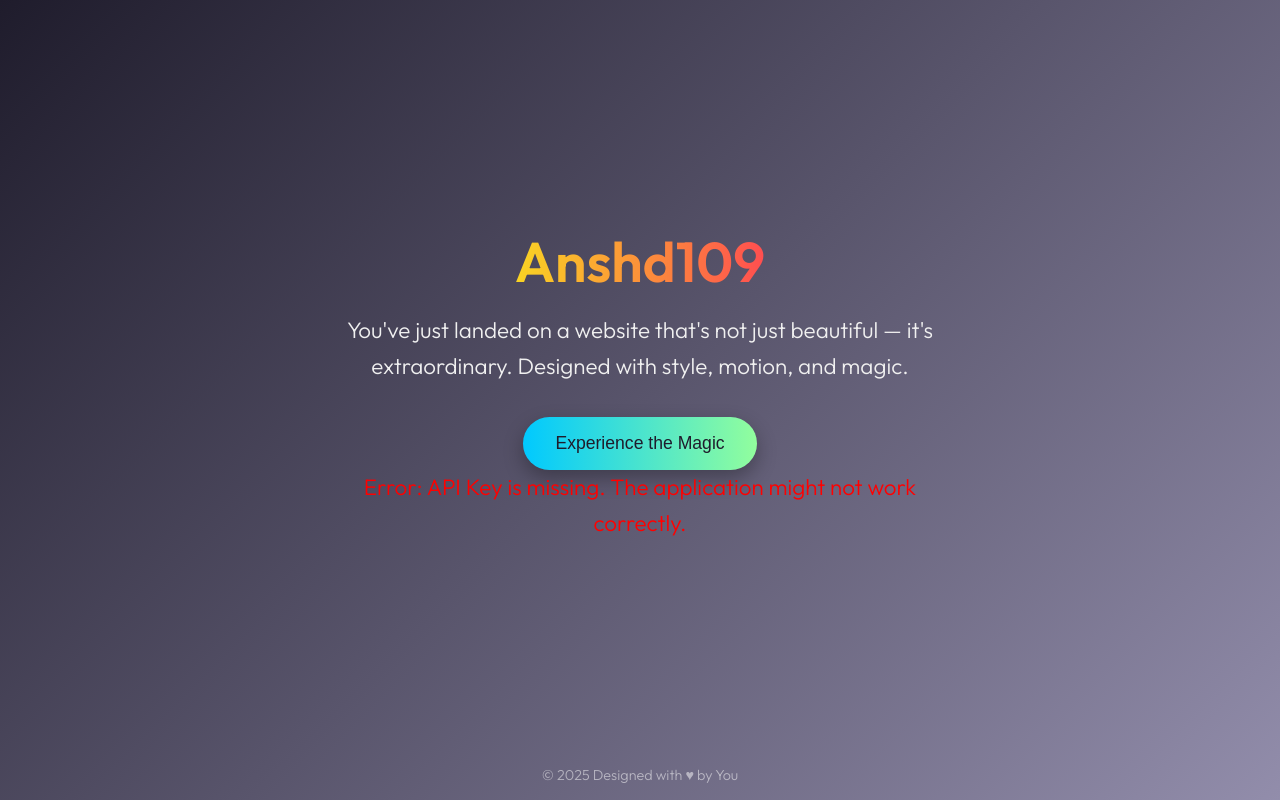
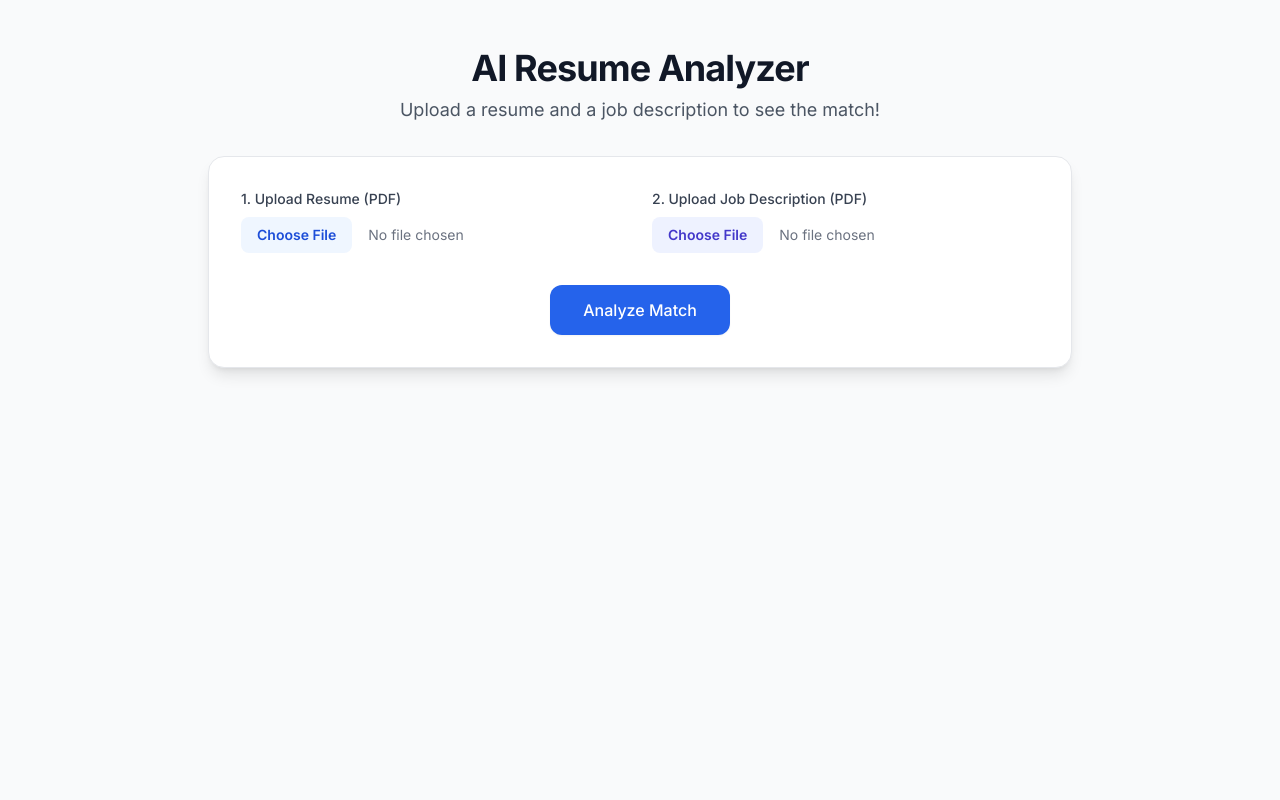
Before and after one commit to AnshD109/Portfolio, a Flask app: template templates/index.html in a window 1280 px wide. Run offline with Flask 3, Linux system fonts and the light colour scheme; the template is opened without the code that fills it, so the values that code supplies are empty; some libraries are stand-ins or nearby versions.

Commit message:
Update index.html

```diff
--- a/templates/index.html
+++ b/templates/index.html
@@ -1,108 +1,89 @@
 <!DOCTYPE html>
 <html lang="en">
 <head>
-  <meta charset="UTF-8" />
-  <meta name="viewport" content="width=device-width, initial-scale=1.0" />
-  <title>Next-Level Awesome Website</title>
-  <link href="https://fonts.googleapis.com/css2?family=Outfit:wght@300;600&display=swap" rel="stylesheet">
-  <style>
-    * {
-      box-sizing: border-box;
-      margin: 0;
-      padding: 0;
-    }
+    <meta charset="UTF-8">
+    <meta name="viewport" content="width=device-width, initial-scale=1.0">
+    <title>AI Resume Analyzer</title>
+    <!-- Using Tailwind CSS for modern styling -->
+    <script src="https://cdn.tailwindcss.com"></script>
+    <link rel="preconnect" href="https://fonts.googleapis.com">
+    <link rel="preconnect" href="https://fonts.gstatic.com" crossorigin>
+    <link href="https://fonts.googleapis.com/css2?family=Inter:wght@400;500;600;700&display=swap" rel="stylesheet">
+    <style>
+        body {
+            font-family: 'Inter', sans-serif;
+        }
+        /* Style for Markdown-like output */
+        .markdown-body h1, .markdown-body h2, .markdown-body h3, .markdown-body h4 { margin-top: 1.5rem; margin-bottom: 1rem; font-weight: 600; }
+        .markdown-body ul { list-style-type: disc; padding-left: 2rem; }
+        .markdown-body p { margin-bottom: 1rem; }
+        .markdown-body strong { font-weight: 600; }
+    </style>
+</head>
+<body class="bg-gray-50 text-gray-800">
 
-    body {
-      font-family: 'Outfit', sans-serif;
-      background: linear-gradient(135deg, #1f1c2c, #928dab);
-      color: #fff;
-      min-height: 100vh;
-      display: flex;
-      flex-direction: column;
-      align-items: center;
-      justify-content: center;
-      text-align: center;
-      padding: 2rem;
-      animation: fadeIn 2s ease-in-out;
-    }
+    <div class="container mx-auto max-w-4xl px-4 py-8 sm:py-12">
 
-    @keyframes fadeIn {
-      from { opacity: 0; transform: translateY(20px); }
-      to { opacity: 1; transform: translateY(0); }
-    }
+        <!-- Header -->
+        <header class="text-center mb-8">
+            <h1 class="text-4xl font-bold text-gray-900 tracking-tight">AI Resume Analyzer</h1>
+            <p class="mt-2 text-lg text-gray-600">Upload a resume and a job description to see the match!</p>
+        </header>
 
-    h1 {
-      font-size: 3.5rem;
-      background: linear-gradient(90deg, #f9d423, #ff4e50);
-      -webkit-background-clip: text;
-      -webkit-text-fill-color: transparent;
-      margin-bottom: 1rem;
-      font-weight: 600;
-    }
+        <!-- Upload Form -->
+        <div class="bg-white p-6 sm:p-8 rounded-2xl shadow-lg border border-gray-200">
+            <form action="/analyze" method="post" enctype="multipart/form-data">
+                <div class="grid grid-cols-1 md:grid-cols-2 gap-6">
+                    <!-- Resume Upload -->
+                    <div>
+                        <label for="resume" class="block text-sm font-medium text-gray-700 mb-2">1. Upload Resume (PDF)</label>
+                        <input type="file" name="resume" id="resume" required
+                               class="block w-full text-sm text-gray-500 file:mr-4 file:py-2 file:px-4 file:rounded-lg file:border-0 file:text-sm file:font-semibold file:bg-blue-50 file:text-blue-700 hover:file:bg-blue-100 transition-colors duration-200 cursor-pointer">
+                    </div>
+                    <!-- Job Description Upload -->
+                    <div>
+                        <label for="job_description" class="block text-sm font-medium text-gray-700 mb-2">2. Upload Job Description (PDF)</label>
+                        <input type="file" name="job_description" id="job_description" required
+                               class="block w-full text-sm text-gray-500 file:mr-4 file:py-2 file:px-4 file:rounded-lg file:border-0 file:text-sm file:font-semibold file:bg-indigo-50 file:text-indigo-700 hover:file:bg-indigo-100 transition-colors duration-200 cursor-pointer">
+                    </div>
+                </div>
+                <div class="mt-8 text-center">
+                    <button type="submit"
+                            class="w-full sm:w-auto inline-flex justify-center items-center px-8 py-3 border border-transparent text-base font-medium rounded-xl shadow-sm text-white bg-blue-600 hover:bg-blue-700 focus:outline-none focus:ring-2 focus:ring-offset-2 focus:ring-blue-500 transition-transform transform hover:scale-105">
+                        Analyze Match
+                    </button>
+                </div>
+            </form>
+        </div>
 
-    p {
-      font-size: 1.4rem;
-      color: #f0f0f0;
-      max-width: 600px;
-      margin-bottom: 2rem;
-      line-height: 1.6;
-    }
+        <!-- Flash Messages (for errors) -->
+        {% with messages = get_flashed_messages(with_categories=true) %}
+            {% if messages %}
+                <div class="mt-6">
+                {% for category, message in messages %}
+                    <div class="bg-red-100 border border-red-400 text-red-700 px-4 py-3 rounded-lg relative" role="alert">
+                        <strong class="font-bold">Error:</strong>
+                        <span class="block sm:inline">{{ message }}</span>
+                    </div>
+                {% endfor %}
+                </div>
+            {% endif %}
+        {% endwith %}
 
-    button {
-      padding: 1rem 2rem;
-      font-size: 1.1rem;
-      background: linear-gradient(to right, #00c9ff, #92fe9d);
-      color: #1f1c2c;
-      border: none;
-      border-radius: 40px;
-      box-shadow: 0 8px 20px rgba(0, 0, 0, 0.3);
-      cursor: pointer;
-      transition: all 0.3s ease;
-    }
+        <!-- Analysis Result Section -->
+        {% if analysis_result %}
+            <div class="mt-12">
+                <h2 class="text-3xl font-bold text-gray-900 text-center mb-6">Analysis Result</h2>
+                <div class="bg-white p-6 sm:p-8 rounded-2xl shadow-lg border border-gray-200">
+                    <!-- This div will render the Markdown from the AI -->
+                    <div class="prose max-w-none markdown-body">
+                         {{ analysis_result | replace('\n', '<br>') | replace('**', '<strong>') | replace('* ', '<li>') | replace(' - ', '<li>') | safe }}
+                    </div>
+                </div>
+            </div>
+        {% endif %}
 
-    button:hover {
-      transform: scale(1.05);
-      box-shadow: 0 12px 24px rgba(0, 0, 0, 0.4);
-    }
+    </div>
 
-    footer {
-      position: absolute;
-      bottom: 1rem;
-      font-size: 0.9rem;
-      color: rgba(255, 255, 255, 0.5);
-    }
-  </style>
-</head>
-<body>
-  <h1>Anshd109</h1>
-  <p>You've just landed on a website that's not just beautiful — it's extraordinary. Designed with style, motion, and magic.</p>
-  <button onclick="showMessage()">Experience the Magic</button>
-
-  <footer>
-    &copy; 2025 Designed with ♥ by You
-  </footer>
-
-  <script>
-    function showMessage() {
-      const messages = [
-        "You're amazing! ✨",
-        "This site loves you. 💙",
-        "Keep smiling 😊",
-        "Design matters. You've got taste. 🎨"
-      ];
-      const msg = messages[Math.floor(Math.random() * messages.length)];
-      alert(msg);
-    }
-    // Use the 'tojson' filter for safety, especially if the key contains special characters.
-    const apiKey = {{ api_key_for_html | tojson }};
-
-    if (apiKey) {
-        console.log("API Key loaded successfully:", apiKey);
-    } else {
-        console.error("API Key is not available.");
-        document.body.innerHTML += "<p style='color: red;'>Error: API Key is missing. The application might not work correctly.</p>";
-    }
-
-  </script>
 </body>
 </html>
```
